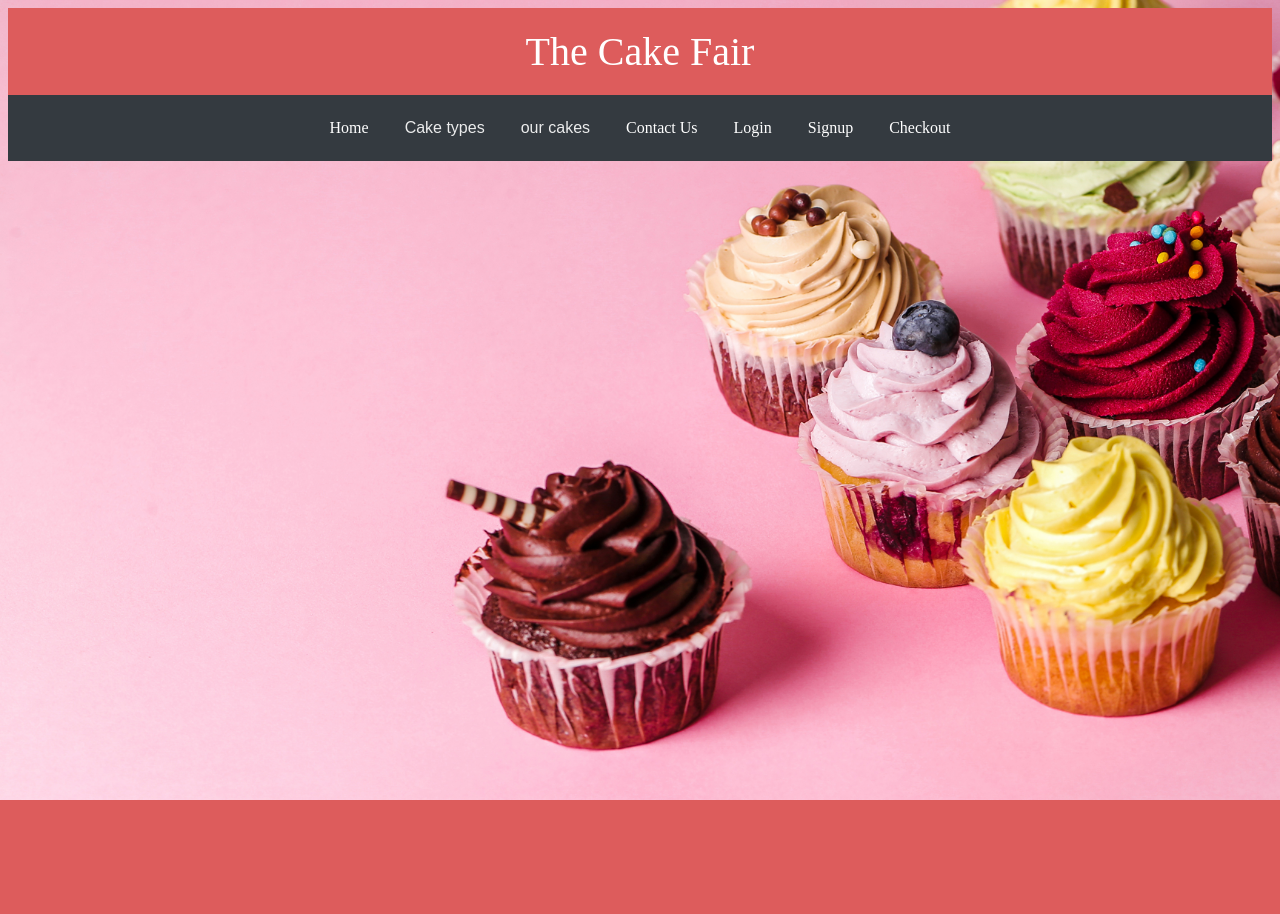
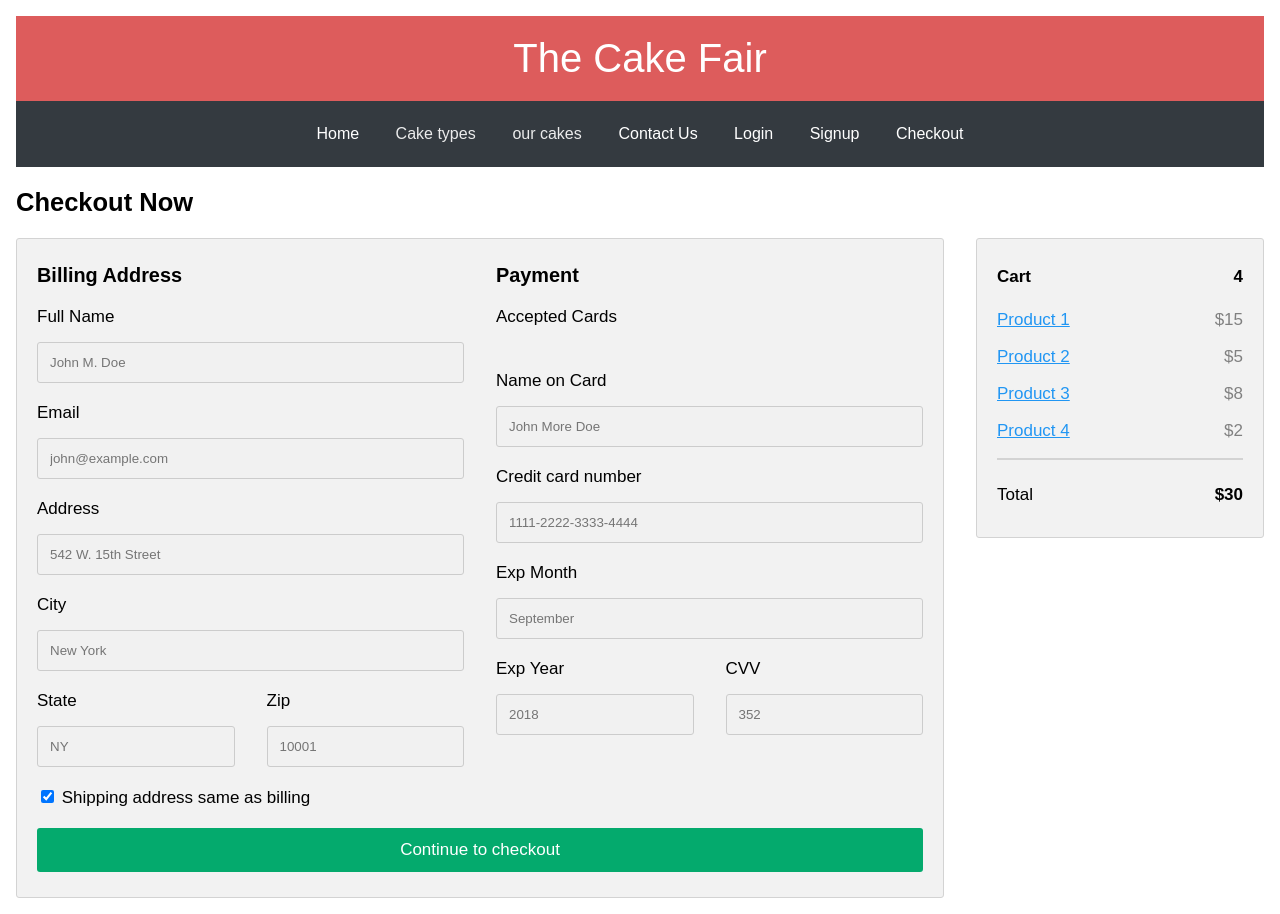
Before and after one commit to jui-paul/cake-store, a PHP site: page /checkout.html in a window 1280 px wide. Before the commit the page ends 800 px from the top, so only its background shows below. Run offline with PHP 8.4, Linux system fonts and the light colour scheme.

Commit message:
complete checkout form

```diff
--- a/checkout.html
+++ b/checkout.html
@@ -12,7 +12,7 @@
 
 
 
-<body class="body">
+<body>
 
     <div class="top-nav">
         The Cake Fair
@@ -152,6 +152,84 @@
 
     <!-- ////////// body area  -->
 
+    <h2> Checkout Now</h2>
+    <!-- <p>Resize the browser window to see the effect. When the screen is less than 800px wide, make the two columns stack on top of each other instead of next to each other.</p> -->
+    <div class="row">
+      <div class="col-75">
+        <div class="container">
+          <form action="/action_page.php">
+
+            <div class="row">
+              <div class="col-50">
+                <h3>Billing Address</h3>
+                <label for="fname"><i class="fa fa-user"></i> Full Name</label>
+                <input type="text" id="fname" name="firstname" placeholder="John M. Doe">
+                <label for="email"><i class="fa fa-envelope"></i> Email</label>
+                <input type="text" id="email" name="email" placeholder="john@example.com">
+                <label for="adr"><i class="fa fa-address-card-o"></i> Address</label>
+                <input type="text" id="adr" name="address" placeholder="542 W. 15th Street">
+                <label for="city"><i class="fa fa-institution"></i> City</label>
+                <input type="text" id="city" name="city" placeholder="New York">
+
+                <div class="row">
+                  <div class="col-50">
+                    <label for="state">State</label>
+                    <input type="text" id="state" name="state" placeholder="NY">
+                  </div>
+                  <div class="col-50">
+                    <label for="zip">Zip</label>
+                    <input type="text" id="zip" name="zip" placeholder="10001">
+                  </div>
+                </div>
+              </div>
+
+              <div class="col-50">
+                <h3>Payment</h3>
+                <label for="fname">Accepted Cards</label>
+                <div class="icon-container">
+                  <i class="fa fa-cc-visa" style="color:navy;"></i>
+                  <i class="fa fa-cc-amex" style="color:blue;"></i>
+                  <i class="fa fa-cc-mastercard" style="color:red;"></i>
+                  <i class="fa fa-cc-discover" style="color:orange;"></i>
+                </div>
+                <label for="cname">Name on Card</label>
+                <input type="text" id="cname" name="cardname" placeholder="John More Doe">
+                <label for="ccnum">Credit card number</label>
+                <input type="text" id="ccnum" name="cardnumber" placeholder="1111-2222-3333-4444">
+                <label for="expmonth">Exp Month</label>
+                <input type="text" id="expmonth" name="expmonth" placeholder="September">
+                <div class="row">
+                  <div class="col-50">
+                    <label for="expyear">Exp Year</label>
+                    <input type="text" id="expyear" name="expyear" placeholder="2018">
+                  </div>
+                  <div class="col-50">
+                    <label for="cvv">CVV</label>
+                    <input type="text" id="cvv" name="cvv" placeholder="352">
+                  </div>
+                </div>
+              </div>
+
+            </div>
+            <label>
+              <input type="checkbox" checked="checked" name="sameadr"> Shipping address same as billing
+            </label>
+            <input type="submit" value="Continue to checkout" class="btn">
+          </form>
+        </div>
+      </div>
+      <div class="col-25">
+        <div class="container">
+          <h4>Cart <span class="price" style="color:black"><i class="fa fa-shopping-cart"></i> <b>4</b></span></h4>
+          <p><a href="#">Product 1</a> <span class="price">$15</span></p>
+          <p><a href="#">Product 2</a> <span class="price">$5</span></p>
+          <p><a href="#">Product 3</a> <span class="price">$8</span></p>
+          <p><a href="#">Product 4</a> <span class="price">$2</span></p>
+          <hr>
+          <p>Total <span class="price" style="color:black"><b>$30</b></span></p>
+        </div>
+      </div>
+    </div>
 
 
 
--- a/style.css
+++ b/style.css
@@ -376,3 +376,106 @@ hr {
      width: 100%;
   }
 }
+body {
+  font-family: Arial;
+  font-size: 17px;
+  padding: 8px;
+}
+
+* {
+  box-sizing: border-box;
+}
+
+.row {
+  display: -ms-flexbox; /* IE10 */
+  display: flex;
+  -ms-flex-wrap: wrap; /* IE10 */
+  flex-wrap: wrap;
+  margin: 0 -16px;
+}
+
+.col-25 {
+  -ms-flex: 25%; /* IE10 */
+  flex: 25%;
+}
+
+.col-50 {
+  -ms-flex: 50%; /* IE10 */
+  flex: 50%;
+}
+
+.col-75 {
+  -ms-flex: 75%; /* IE10 */
+  flex: 75%;
+}
+
+.col-25,
+.col-50,
+.col-75 {
+  padding: 0 16px;
+}
+
+.container {
+  background-color: #f2f2f2;
+  padding: 5px 20px 15px 20px;
+  border: 1px solid lightgrey;
+  border-radius: 3px;
+}
+
+input[type=text] {
+  width: 100%;
+  margin-bottom: 20px;
+  padding: 12px;
+  border: 1px solid #ccc;
+  border-radius: 3px;
+}
+
+label {
+  margin-bottom: 10px;
+  display: block;
+}
+
+.icon-container {
+  margin-bottom: 20px;
+  padding: 7px 0;
+  font-size: 24px;
+}
+
+.btn {
+  background-color: #04AA6D;
+  color: white;
+  padding: 12px;
+  margin: 10px 0;
+  border: none;
+  width: 100%;
+  border-radius: 3px;
+  cursor: pointer;
+  font-size: 17px;
+}
+
+.btn:hover {
+  background-color: #45a049;
+}
+
+a {
+  color: #2196F3;
+}
+
+hr {
+  border: 1px solid lightgrey;
+}
+
+span.price {
+  float: right;
+  color: grey;
+}
+
+/* Responsive layout - when the screen is less than 800px wide, make the two columns stack on top of each other instead of next to each other (also change the direction - make the "cart" column go on top) */
+@media (max-width: 800px) {
+  .row {
+    flex-direction: column-reverse;
+  }
+  .col-25 {
+    margin-bottom: 20px;
+  }
+}
```
